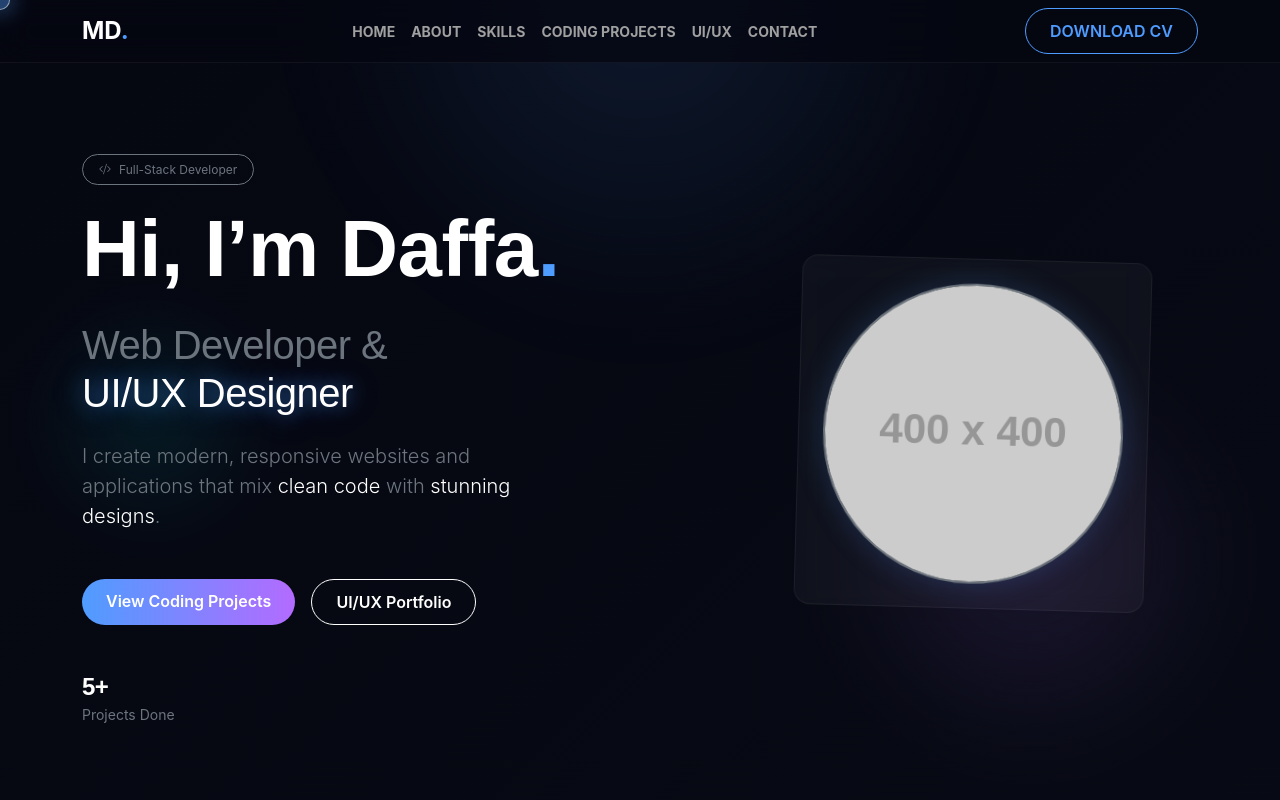
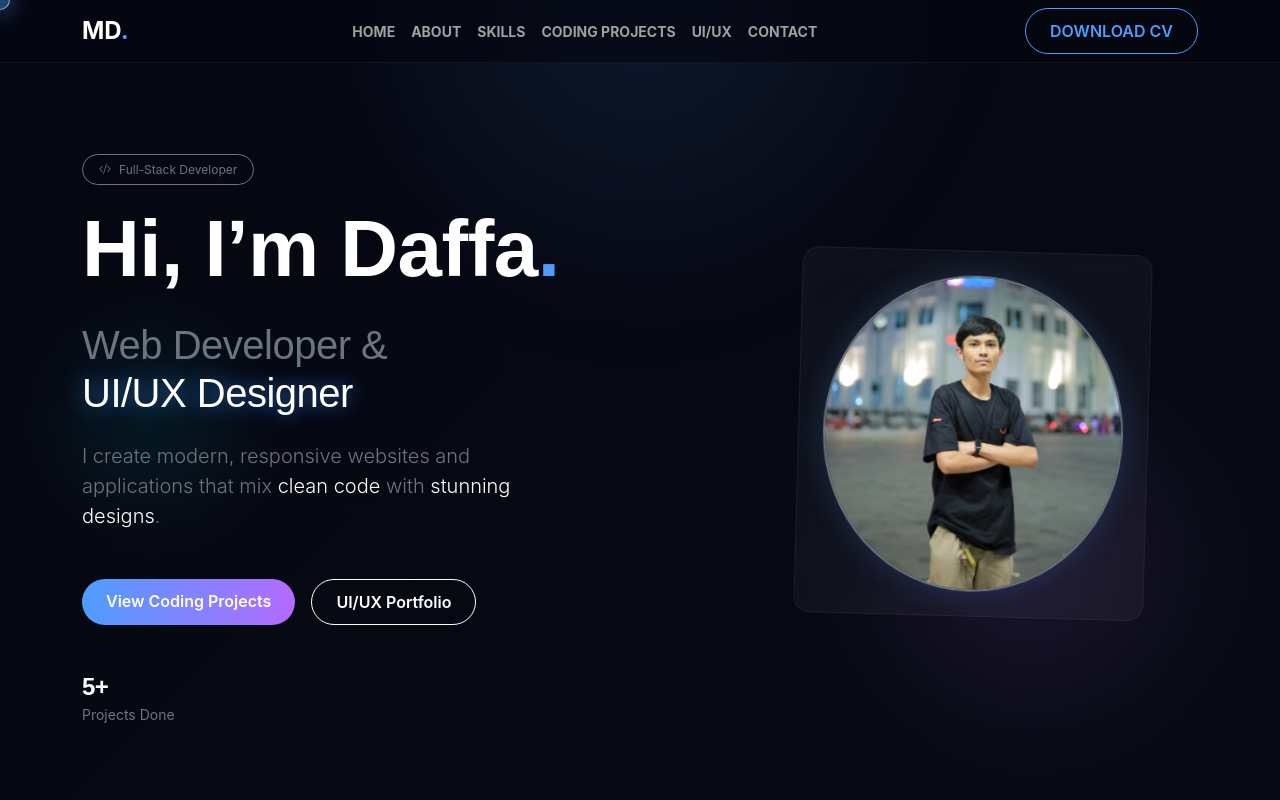
Before and after one commit to DaffaDaminatila/Portofolio-Daffa, a React (Vite) app: page / in a window 1280 px wide. Shown: the top 800 px of the page. Built offline with nearby package versions, Linux system fonts and the light colour scheme.

Commit message:
Update Hero.jsx

```diff
--- a/src/components/Hero.jsx
+++ b/src/components/Hero.jsx
@@ -1,6 +1,6 @@
 import React from 'react';
 import { Container, Row, Col, Button, Badge } from 'react-bootstrap';
-// import avatarImg from '../assets/image/daffa.jpg';
+import avatarImg from 'src/assets/image/daffa.jpg';
 
 const Hero = () => {
     return (
@@ -58,7 +58,7 @@ const Hero = () => {
                     <Col lg={5} className="text-center position-relative" data-aos="fade-left" data-aos-delay="200">
                         <div className="glass-card p-4 d-inline-block floating" style={{ animationDuration: '8s' }}>
                             <img
-                                src="https://placehold.co/400x400/1a1d2d/FFF?text=Avatar"
+                                src={avatarImg}
                                 alt="Profile"
                                 className="img-fluid rounded-circle border border-2 border-secondary"
                                 style={{ maxWidth: '300px', boxShadow: '0 0 30px rgba(79,156,255,0.2)' }}
```
